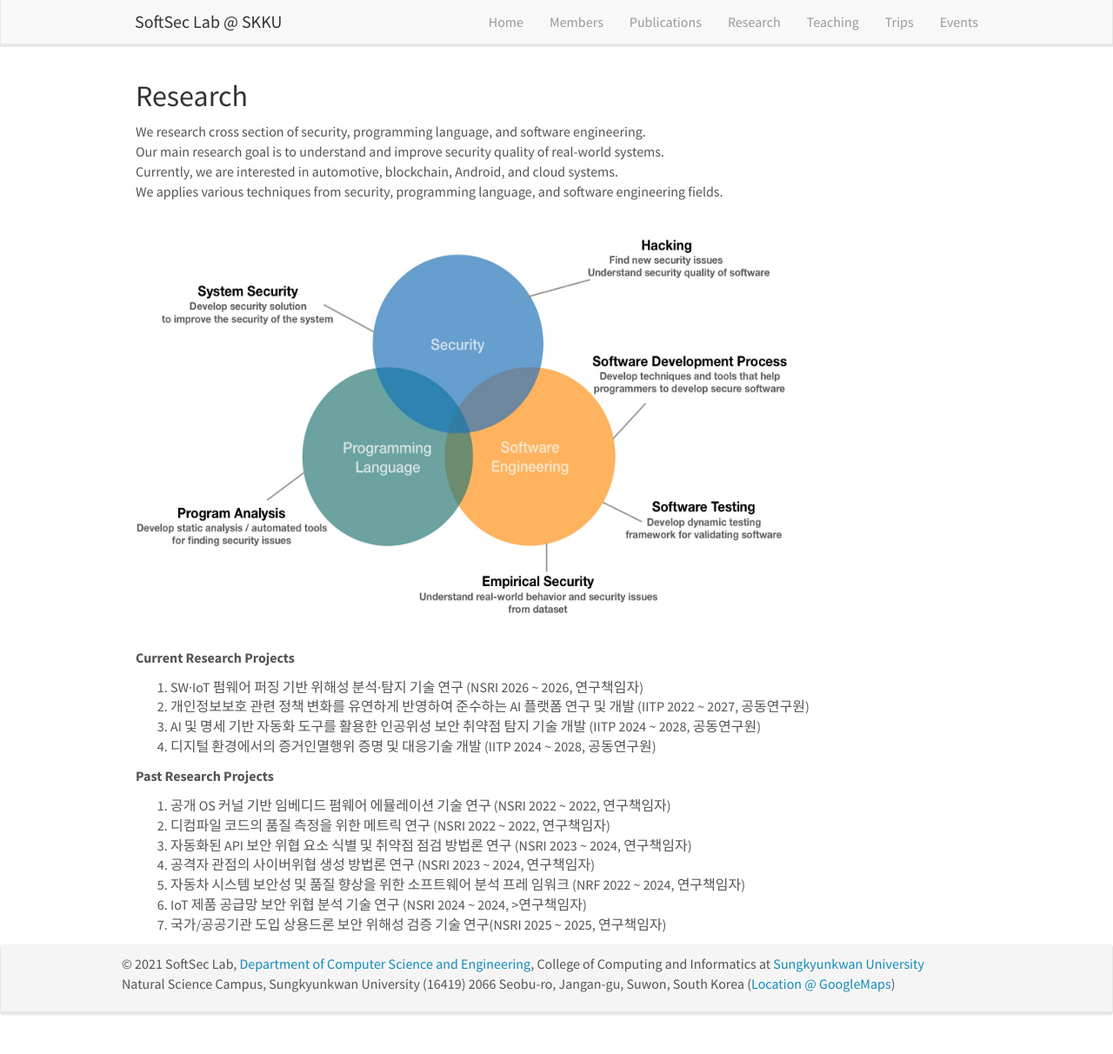
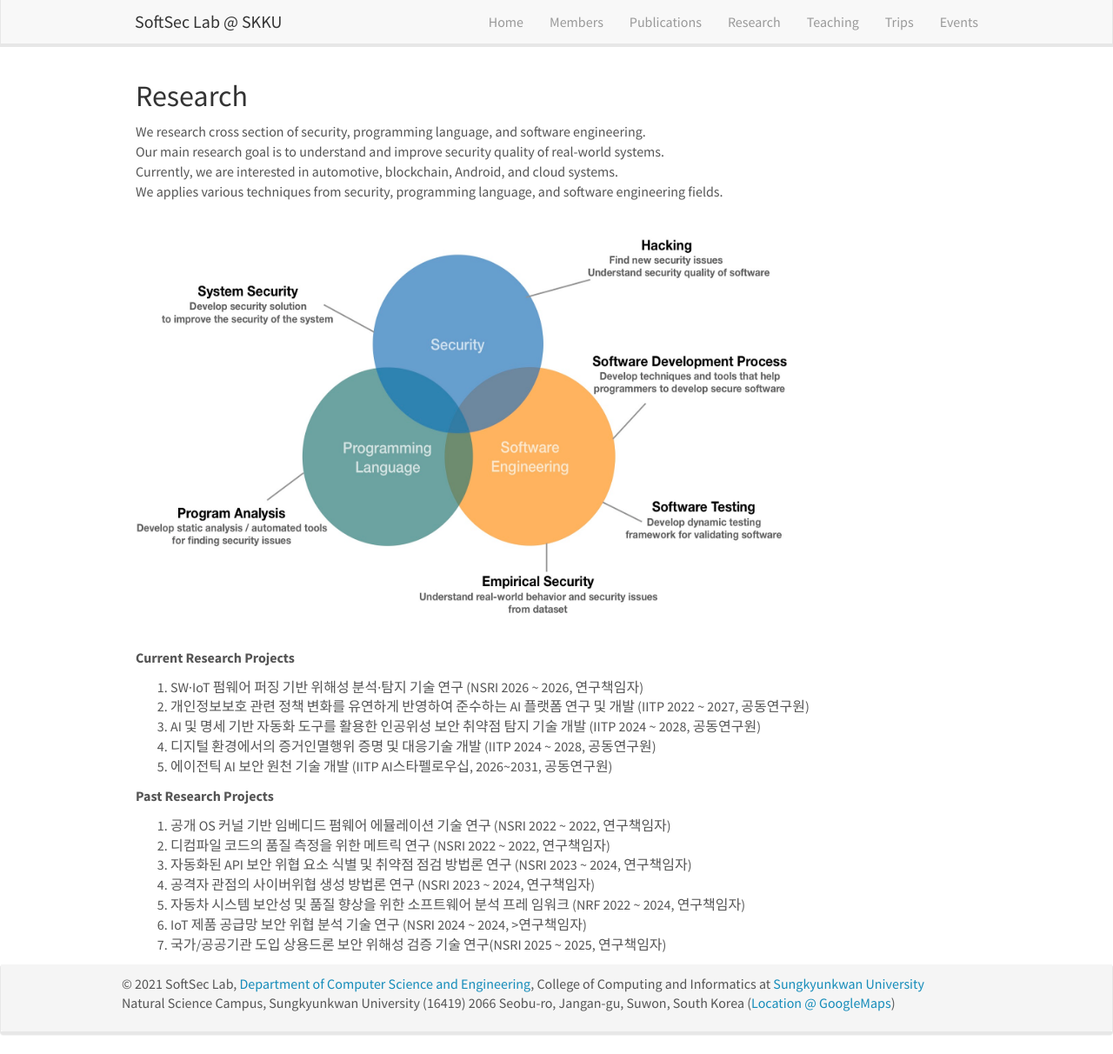
Before and after one commit to softsec-lab/softsec-lab.github.io, a Jekyll site: the page built from _pages/research.md, in a window 1280 px wide and 1212 px high. Shown: the whole window at 87% size. Built offline with Jekyll 4.4.1, drawn with Linux system fonts in a browser that asks for light colours; nearby versions of some CDN libraries.

Commit message:
update project list

```diff
--- a/_pages/research.md
+++ b/_pages/research.md
@@ -22,6 +22,7 @@ We applies various techniques from security, programming language, and software
 2. 개인정보보호 관련 정책 변화를 유연하게 반영하여 준수하는 AI 플랫폼 연구 및 개발 (IITP 2022 ~ 2027, 공동연구원) <br>
 3. AI 및 명세 기반 자동화 도구를 활용한 인공위성 보안 취약점 탐지 기술 개발 (IITP 2024 ~ 2028, 공동연구원) <br>
 4. 디지털 환경에서의 증거인멸행위 증명 및 대응기술 개발 (IITP 2024 ~ 2028, 공동연구원) <br>
+5. 에이전틱 AI 보안 원천 기술 개발 (IITP AI스타펠로우십, 2026~2031, 공동연구원) <br>
 
 **Past Research Projects**
 1. 공개 OS 커널 기반 임베디드 펌웨어 에뮬레이션 기술 연구 (NSRI 2022 ~ 2022, 연구책임자) <br>
```
